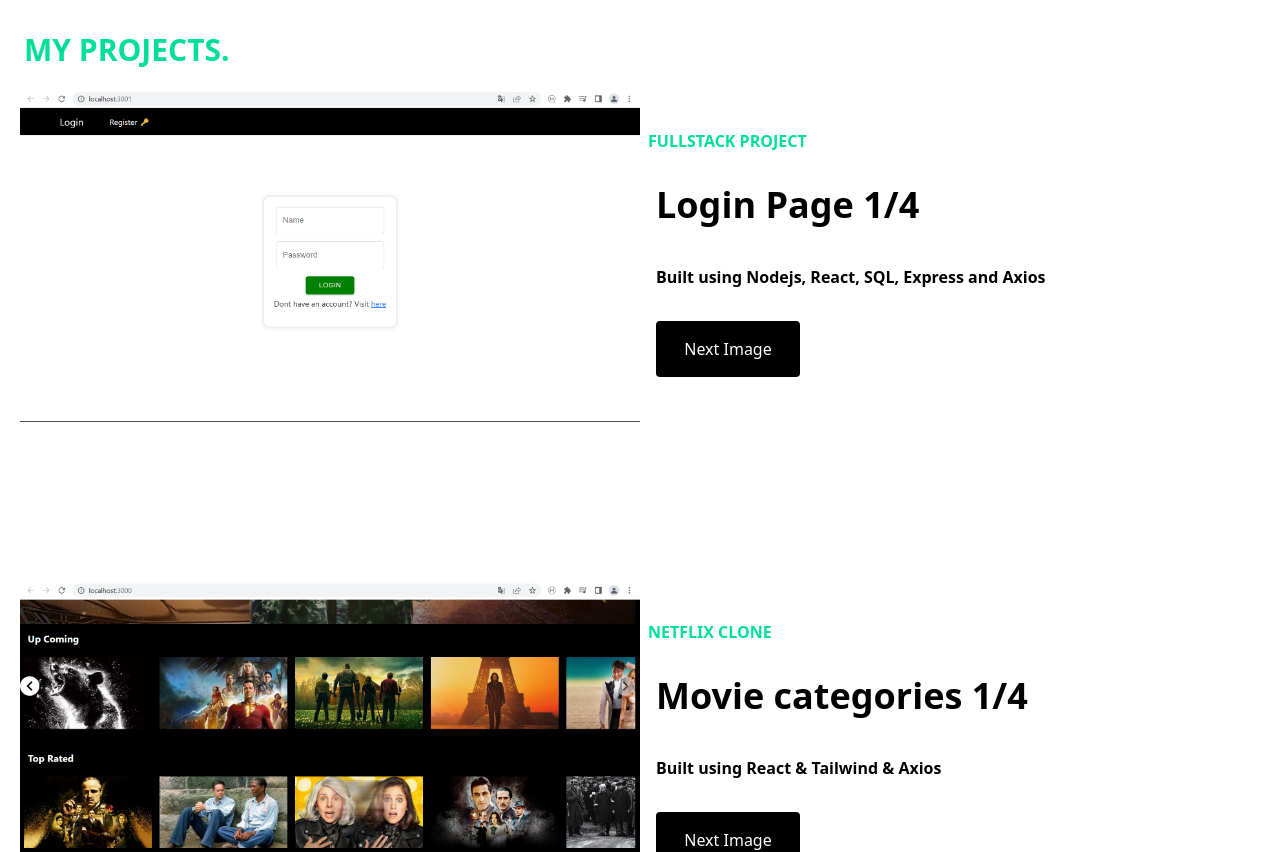
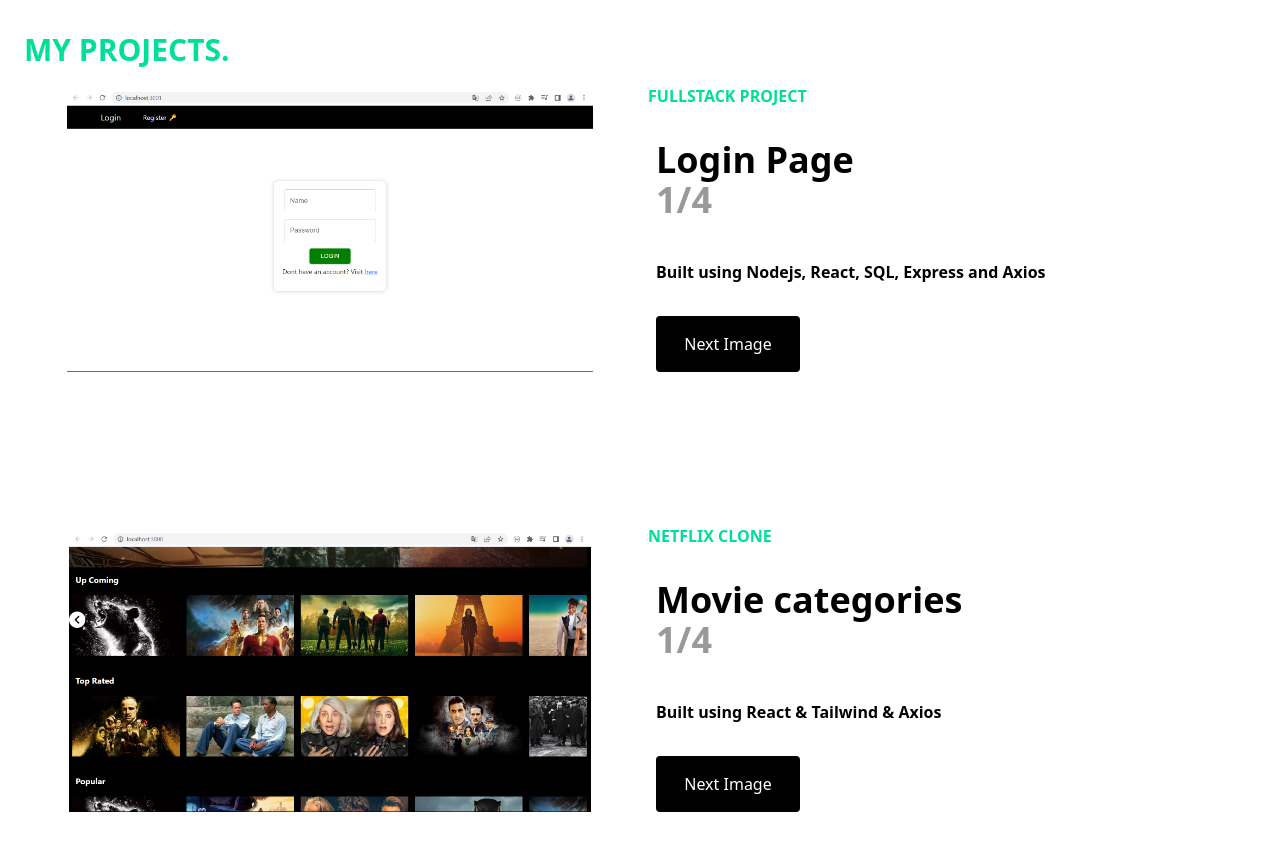
Before and after one commit to tollispa/Portfolio-WebApp, a React (Create React App) app: page / in a window 1280 px wide. Shown: the part 840-1692 px from the top of the page. Built offline with nearby package versions, Linux system fonts and the light colour scheme.

Commit message:
Height styling on image fix

```diff
--- a/src/components/Projects.js
+++ b/src/components/Projects.js
@@ -52,7 +52,7 @@ seth1Tag(currentIndex === 0 ? "Login Page" : "Login Page")
     setCurrentIndex(currentIndex +1)
 
     if(currentIndex === 0) {
-      seth1Tag("Blog posts")
+      seth1Tag("Here you can post blogs")
     }
     if(currentIndex === 1) {
       seth1Tag("Message friends")
@@ -87,12 +87,12 @@ seth1Tag(currentIndex === 0 ? "Login Page" : "Login Page")
         <div className="w-full bg-white py-16 px-4">
           <h1 className="text-[#00df9a] font-bold p-2 uppercase text-3xl"> MY PROJECTS.</h1>
           <div className="max-w-[1240px] mx-auto grid md:grid-cols-2">
-            <img style={{objectFit: "contain", height: "auto"}}className="block w-full h-full mx-auto my-4 ease-in-out duration-500 transition"src={slides[`${currentIndex}`].url} alt="/"/>
+            <img style={{objectFit: "contain", maxHeight: "280px"}}className="block w-full h-full mx-auto my-4 ease-in-out duration-500 transition"src={slides[`${currentIndex}`].url} alt="/"/>
             <div className="flex flex-col justify-center">
               <p className="text-[#00df9a] uppercase font-bold m-2">
                 Fullstack project
               </p>
-              <h1 className="md:text-4xl sm:text-2xl font-bold py-2 m-4">{h1Tag} {currentIndex +1}/{total}</h1>
+              <h1 className="md:text-4xl sm:text-2xl font-bold py-2 m-4">{h1Tag} <br/><span className="text-black/40">{currentIndex +1}/{total}</span></h1>
               <p className="m-4 font-bold">Built using Nodejs, React, SQL, Express and Axios</p>
               <button className="bg-black w-36 text-white rounded py-4 m-4" onClick={slideImage}>Next Image</button>
             </div>
@@ -102,13 +102,13 @@ seth1Tag(currentIndex === 0 ? "Login Page" : "Login Page")
       </div>
       <div className="w-full bg-white py-16 px-4">
           <div className="max-w-[1240px] mx-auto grid md:grid-cols-2">
-            <img style={{objectFit: "contain", height: "auto"}}className="block w-full h-full mx-auto my-4 ease-in-out duration-500 transition"src={slides2[`${currentIndex2}`].url} alt="/"/>
+            <img style={{objectFit: "contain", maxHeight: "280px"}}className="block w-full h-full mx-auto my-4 ease-in-out duration-500 transition"src={slides2[`${currentIndex2}`].url} alt="/"/>
 
             <div className="flex flex-col justify-center">
               <p className="text-[#00df9a] uppercase font-bold m-2">
                Netflix clone
               </p>
-              <h1 className="md:text-4xl sm:text-2xl font-bold py-2 m-4">{h1Tag2} {currentIndex2 +1}/{total2}</h1>
+              <h1 className="md:text-4xl sm:text-2xl font-bold py-2 m-4">{h1Tag2} <br/><span className="text-black/40">{currentIndex2 +1}/{total2}</span></h1>
               <p className=" m-4 font-bold">Built using React & Tailwind & Axios</p>
               <button className="bg-black w-36 text-white rounded py-4 m-4" onClick={slideImage2}>Next Image</button>
             </div>
```
